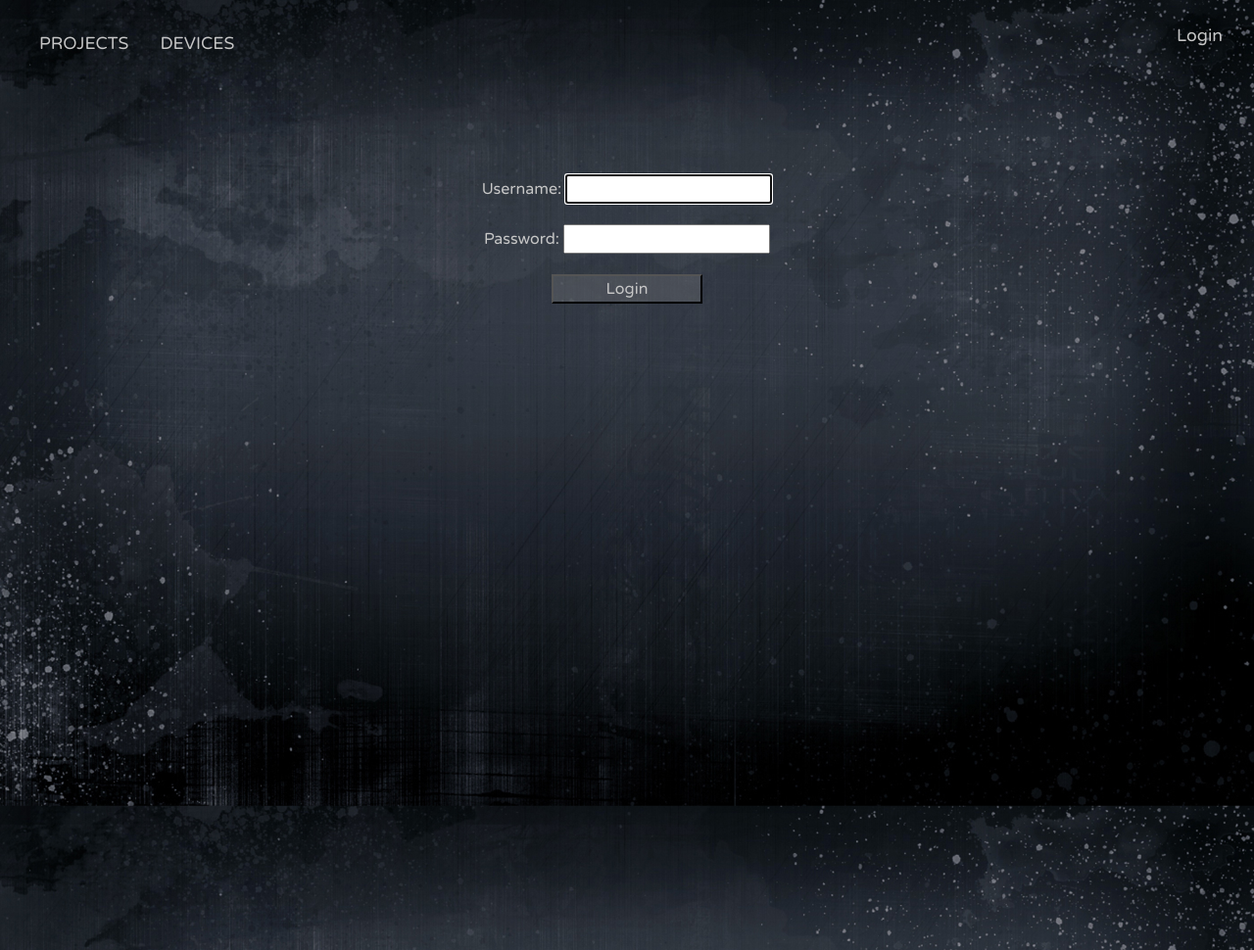
After one commit to CastelGandolfo/EplanChecklists, a Django app: page /login/ in a window 1280 px wide. The commit adds this page. Shown: the whole page at 98% size. Run offline with Django 3.2, Linux system fonts and the light colour scheme; some libraries are stand-ins or nearby versions.

Commit message:
poprawa url

```diff
--- a/EplanChecklistProject/settings.py
+++ b/EplanChecklistProject/settings.py
@@ -120,4 +120,4 @@ USE_TZ = True
 
 STATIC_URL = '/static/'
 
-MEDIA_URL = '/media/'
+# MEDIA_URL = '/media/'
--- a/EplanChecklistProject/urls.py
+++ b/EplanChecklistProject/urls.py
@@ -22,6 +22,11 @@ urlpatterns = [
     path('admin/', admin.site.urls),
     path('', views.home, name='home'),
 
+    # AUTH
+    path('login/', views.loginuser, name='loginuser'),
+    path('logout/', views.logoutuser, name='logoutuser'),
+
+
     # Projects
     path('projects/', views.projects, name='projects'),
     # Single project
@@ -32,8 +37,14 @@ urlpatterns = [
     # Eplan device
     path('projects/<int:project_pk>/<int:eplan_pk>/<int:eplandevice_pk>',
          views.eplandevice, name='eplandevice'),
-
     # Device checkpoint
     path('projects/<int:project_pk>/<int:eplan_pk>/<int:eplandevice_pk>/<int:checkpoint_pk>',
          views.checkpoint, name='checkpoint'),
+
+
+    # Devices
+    path('devices/', views.genericdevices, name='genericdevices'),
+    # Single device
+    path('devices/<int:device_pk>/', views.singledevice, name='singledevice'),
+
 ]
--- a/checklists/admin.py
+++ b/checklists/admin.py
@@ -4,7 +4,7 @@ from .models import Project, Eplan, Device, ChecklistPoint, EplanDevice, Selecte
 
 
 class AuthorAdmin(admin.ModelAdmin):
-    pass
+    exclude  = ('progress', 'checkpoint_count', 'eplan_count', 'device_count', 'user_edited')
 
 
 admin.site.register(Project, AuthorAdmin)
--- a/checklists/models.py
+++ b/checklists/models.py
@@ -62,6 +62,7 @@ class ChecklistPoint(models.Model):
     checkpoint_text = models.TextField(blank=True)
     is_finished = models.BooleanField(default=False)
     device = models.ForeignKey(Device, on_delete=models.CASCADE)
+    user_edited = models.CharField(blank=True, max_length=100)
 
     def __str__(self):
         return self.title
@@ -71,3 +72,4 @@ class SelectedCheckpoint(models.Model):
     eplan_device = models.ForeignKey(EplanDevice, on_delete=models.CASCADE)
     checklist_point = models.ForeignKey(
         ChecklistPoint, on_delete=models.CASCADE)
+    user_edited = models.CharField(blank=True, max_length=100)
--- /dev/null
+++ b/checklists/static/checklists/base.css
@@ -0,0 +1,40 @@
+* {
+  margin: 0;
+  box-sizing: border-box;
+  color: #c6c6c6;
+  /* background-color: #f0f6f9; */
+  font-family: "Varela Round", sans-serif;
+  /* font-family: "Tajawal", sans-serif; */
+  /* background-color: #2b80aa; */
+}
+
+body {
+  background: url("/static/checklists/img/background.jpg") center center/cover
+    no-repeat fixed;
+}
+
+/* NAVBAR */
+#navbarText li a {
+  color: #c6c6c6;
+  font-size: 1.1rem;
+}
+
+.nav-link button {
+  color: #c6c6c6;
+  background: rgba(143, 144, 145, 0);
+  border: none;
+  font-size: 1.1rem;
+}
+
+#navbarText span a {
+  color: #c6c6c6;
+  font-size: 1.1rem;
+}
+
+#navbarText li a:hover {
+  opacity: 0.8;
+}
+
+#navbarText span a:hover {
+  opacity: 0.8;
+}
--- a/checklists/static/checklists/style.css
+++ b/checklists/static/checklists/style.css
@@ -1,37 +1,3 @@
-* {
-  margin: 0;
-  box-sizing: border-box;
-  color: #c6c6c6;
-  /* background-color: #f0f6f9; */
-  font-family: "Varela Round", sans-serif;
-  /* font-family: "Tajawal", sans-serif; */
-  /* background-color: #2b80aa; */
-}
-
-body {
-  background: url("/static/checklists/img/background.jpg") center center/cover
-    no-repeat fixed;
-}
-
-/* NAVBAR */
-#navbarText li a {
-  color: #c6c6c6;
-  font-size: 1.1rem;
-}
-
-#navbarText span a {
-  color: #c6c6c6;
-  font-size: 1.1rem;
-}
-
-#navbarText li a:hover {
-  opacity: 0.8;
-}
-
-#navbarText span a:hover {
-  opacity: 0.8;
-}
-
 /* HOME content */
 #content {
   /* position: absolute; */
@@ -40,9 +6,15 @@ body {
   display: flex;
   flex-wrap: wrap;
   /* align-content: center; */
-  margin-top: 20vh;
-  justify-content: center;
+  margin-top: 10vh;
+  flex-direction: column;
+  /* justify-content: center; */
   text-align: center;
+}
+
+#content form button {
+  background-color: rgba(143, 144, 145, 0.25);
+  width: 12vw;
 }
 
 /* Projects/devices - flexbox */
--- a/checklists/templates/checklists/base.html
+++ b/checklists/templates/checklists/base.html
@@ -10,6 +10,7 @@
 
     {% comment %} BASE CSS {% endcomment %}
     {% load static %}
+    <link rel="stylesheet" type="text/css" href="{% static 'checklists/base.css' %}">
     <link rel="stylesheet" type="text/css" href="{% static 'checklists/style.css' %}">
     <link rel="stylesheet" type="text/css" href="{% static 'checklists/utilities.css' %}">
     {% comment %} GOOGLE FONT {% endcomment %}
@@ -30,25 +31,40 @@
         {% comment %} <a class="nav-link navbar-light" href="#"><span class="sr-only">(current)</span></a> {% endcomment %}
           </li>
           <li class="nav-item">
-            <a class="nav-link" href="{% url 'projects' %}">PROJECTS</a>
+            <a class="nav-link" href="/projects">PROJECTS</a>
           </li>
           <li class="nav-item">
             <a class="nav-link" href="#"></a>
           </li>
           <li class="nav-item">
-            <a class="nav-link" href="#">DEVICES</a>
+            <a class="nav-link" href="/devices">DEVICES</a>
           </li>
         </ul>
         <ul>
+
+        {% if user.is_authenticated %}
           <span class="navbar-text">
-            <a class="nav-link" href="#">Logged in as Przemysław Gawron</a>
+            <a class="nav-link" href="#">Logged in as {{user.username}}</a>
           </span>
           <span class="navbar-text">
           |
           </span>
           <span class="navbar-text">
-            <a class="nav-link" href="#">Logout</a>
+            <form class="nav-link" action="/logout" method="POST">
+                {% csrf_token %}
+
+                  <button type="submit">Logout</button>
+                </form>
           </span>
+
+          {% else %}
+
+            <span class="navbar-text">
+              <a class="nav-link" href="/login">Login</a>
+            </span>
+
+
+          {% endif %}
         </ul>
       </div>
     </nav>
--- a/checklists/templates/checklists/home.html
+++ b/checklists/templates/checklists/home.html
@@ -5,5 +5,10 @@
         <h1>
             Checklist For EPLAN Projects
         </h1>
+        {% if not user.is_authenticated %}
+        <h2>
+            Login to check current projects
+        </h2>
+        {% endif %}
     </div>
  {% endblock %}
--- /dev/null
+++ b/checklists/templates/checklists/loginuser.html
@@ -0,0 +1,21 @@
+{% extends 'checklists/base.html' %}
+
+{% block content %}
+
+<div id="content">
+        {% comment %} <h1>Login</h1> {% endcomment %}
+
+    <h2>{{ error }}</h2>
+
+    <form method="POST">
+        {% csrf_token %}
+
+        {{ form.as_p }}
+
+        <button type="submit">Login</button>
+    </form>
+</div>
+
+
+
+{% endblock %}
--- a/checklists/templates/checklists/singleeplan.html
+++ b/checklists/templates/checklists/singleeplan.html
@@ -10,13 +10,14 @@
     <div id="projects-title-second">
          <h4>Status: {{selected_devices}} / {{checkpoint_devices}}
 
-            {% if progress_procentage < 30 %}
+            {% comment %} {% if progress_procentage < 30 %}
                 (<span id="percent-red">{{progress_procentage}}%</span>)
             {% elif 30 <= progress_procentage and progress_procentage <= 60 %}
                 (<span id="percent-yellow">{{progress_procentage}}%</span>)
             {% elif progress_procentage > 60 %}
                 (<span id="percent-green">{{progress_procentage}}%</span>)
-            {% endif %}
+            {% endif %}  {% endcomment %}
+
 
 
 
--- a/checklists/templates/checklists/singleproject.html
+++ b/checklists/templates/checklists/singleproject.html
@@ -8,7 +8,7 @@
 
     <div id="projects-title-second">
         <h4>Status: {{selected_eplans}} / {{checkpoint_eplans}}
-            {% if progress_procentage < 30 %}
+              {% if progress_procentage < 30 %}
                 (<span id="percent-red">{{progress_procentage}}%</span>)
             {% elif 30 <= progress_procentage and progress_procentage <= 60 %}
                 (<span id="percent-yellow">{{progress_procentage}}%</span>)
--- a/checklists/views.py
+++ b/checklists/views.py
@@ -2,13 +2,17 @@ from django.shortcuts import render
 from django.shortcuts import render, redirect, get_object_or_404
 from .models import Project, Eplan, Device, EplanDevice, ChecklistPoint, SelectedCheckpoint
 from itertools import chain
-
+from django.contrib.auth import login, logout, authenticate
+from django.contrib.auth.forms import UserCreationForm, AuthenticationForm
+from django.contrib.auth.models import User
+from django.contrib.auth.decorators import login_required
 
 def home(request):
     return render(request, 'checklists/home.html')
 
 
 # /projects
+@login_required
 def projects(request):
     projects = Project.objects.all()
 
@@ -51,9 +55,9 @@ def projects(request):
 
     return render(request, 'checklists/projects.html', {"projects": projects, "selected_projects": selected_projects, "checkpoint_projects": checkpoint_projects, "progress_procentage": progress_procentage})
 
-
 # Pojedynczy projekt
 # /projects/1
+@login_required
 def singleproject(request, project_pk):
     # znalezienie projektu pk
     project = get_object_or_404(Project, pk=project_pk)
@@ -99,6 +103,7 @@ def singleproject(request, project_pk):
 
 # Pojedynczy eplan w projekcie
 # /projects/1/1
+@login_required
 def singleeplan(request, project_pk, eplan_pk):
     # znalezienie projektu pk
     project = get_object_or_404(Project, pk=project_pk)
@@ -140,6 +145,7 @@ def singleeplan(request, project_pk, eplan_pk):
 
 # Pojedyncze urządzenie w eplanie w projekcie
 # /projects/1/1/1
+@login_required
 def eplandevice(request, project_pk, eplan_pk, eplandevice_pk):
     # znalezienie projektu pk
     project = get_object_or_404(Project, pk=project_pk)
@@ -161,11 +167,13 @@ def eplandevice(request, project_pk, eplan_pk, eplandevice_pk):
     for checkpoint in checkpoints:
         if checkpoint in selected_checklist_points:
             checkpoint.is_finished = True
+            checkpoint.user_edited = SelectedCheckpoint.objects.filter(checklist_point=checkpoint).first().user_edited
+            print(checkpoint.user_edited)
         # print(checkpoint.is_finished)
 
     return render(request, 'checklists/eplandevice.html', {"checkpoints": checkpoints, "device": device, "eplan_device": eplan_device, "eplan": eplan, "project": project})
 
-
+@login_required
 def checkpoint(request, project_pk, eplan_pk, eplandevice_pk, checkpoint_pk):
     # znalezienie device do danego eplana
     eplan_device = get_object_or_404(EplanDevice, pk=eplandevice_pk)
@@ -183,7 +191,55 @@ def checkpoint(request, project_pk, eplan_pk, eplandevice_pk, checkpoint_pk):
     if checkpoint in selected_checklist_points:
         SelectedCheckpoint.objects.filter(checklist_point=checkpoint).delete()
     else:
-        cpoint = SelectedCheckpoint(eplan_device=eplan_device, checklist_point=checkpoint)
+        cpoint = SelectedCheckpoint(eplan_device=eplan_device, checklist_point=checkpoint, user_edited = request.user.username)
         cpoint.save()
 
     return redirect('eplandevice', project_pk, eplan_pk, eplandevice_pk)
+
+# /devices
+@login_required
+def genericdevices(request):
+    devices = Device.objects.all()
+
+    return render(request, 'checklists/devices.html', {"devices": devices})
+
+# /devices/1
+@login_required
+def singledevice(request, device_pk):
+    # znalezienie typu device
+    device = get_object_or_404(Device, pk=device_pk)
+    # device = Device.objects.filter(device = eplan_device)
+
+    # znalezienie checkpointów
+    checkpoints = ChecklistPoint.objects.filter(device=device)
+
+
+    return render(request, 'checklists/singledevice.html', {"checkpoints": checkpoints, "device": device})
+
+
+
+def logoutuser(request):
+    # czesto przegladarki w momencie zaladowania strony tam gdzie się da robią get requesty, zeby bylo szybciej jak juz sobie klikniesz
+    # if logout is get request chrome can kick out
+    # we logout only for post request!!!
+    if request.method == "POST":
+        logout(request)
+        return redirect('home')
+
+
+def loginuser(request):
+    # Podobnie jak w przypadku tworzenia konta, przy GET request, z tą różnica ze zamiast UserCreationForm dostajemy AuthenticationForm
+    if request.method == 'GET':
+        return render(request, 'checklists/loginuser.html', {'form':AuthenticationForm()})
+    else:
+        # W przypadku login form nie mamy juz password1 i password2 tylko password bo jest tylko jeden
+        # importujemy sobie funkcje authenticate (podobnie jak w przypadku login/logout)
+        user = authenticate(request, username=request.POST['username'], password=request.POST['password'])
+        # sprawdzamy czy dostajemy jakiegos usera w zamian za username i password z login forma którego sobie utworzyliśmy
+        if user is None:
+            return render(request, 'checklists/loginuser.html', {'form':AuthenticationForm(), 'error':'Username and password did not match. Try again'})
+        else:
+            # jesli z funkcji authenticate dostajemy jakiegos usera wtedy mozemy go po prostu zalogowac i gitara
+            login(request, user)
+            #  no i przekierować do aktualnych zadań
+            return redirect('projects')
```
Also changed, not shown: other parts of checklists/static/checklists/style.css (+51 -8 lines), checklists/templates/checklists/devices.html (added, +16 -0 lines), checklists/templates/checklists/eplandevice.html (+17 -2 lines), checklists/templates/checklists/singledevice.html (added, +20 -0 lines), checklists/migrations/0009_auto_20200828_1120.py (added), db.sqlite3.
